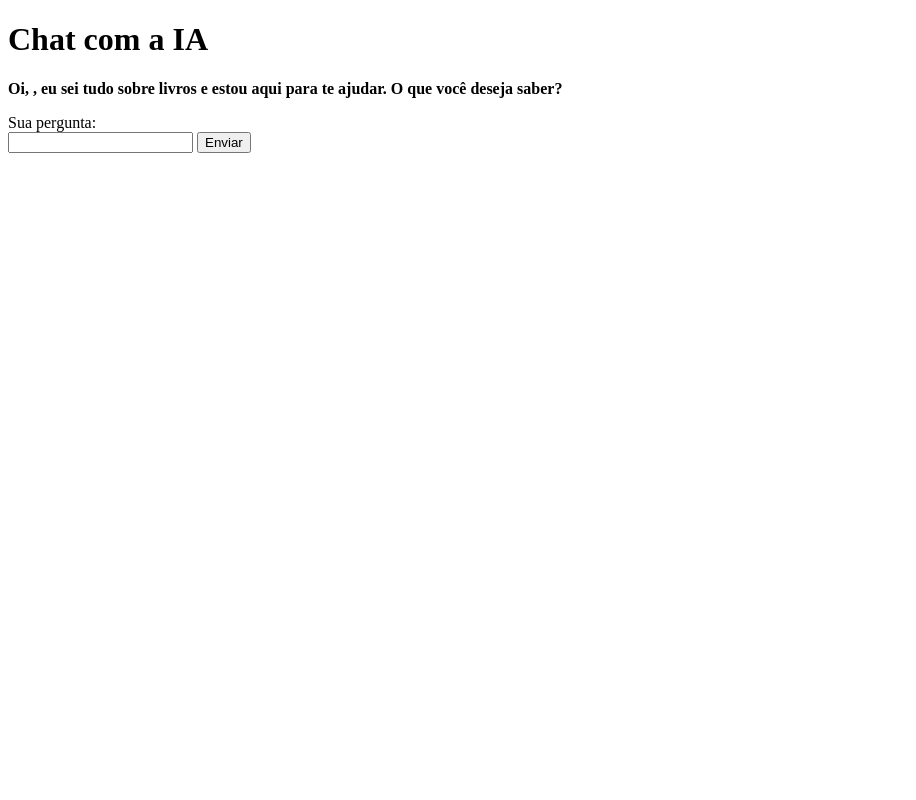
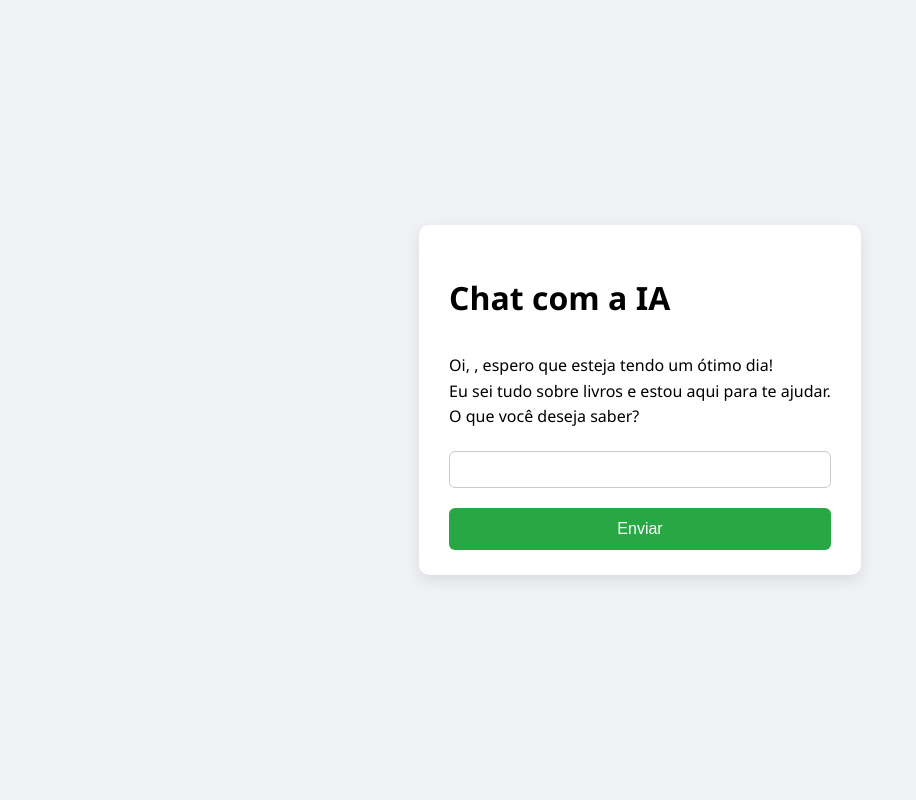
Before and after one commit to ioott/bookmatch-ai-python-geminiAPI, a Flask app: template templates/chat.html in a window 1280 px wide. Shown: the whole page, without its empty margins (0-916 px from the left). Run offline with Flask 3, Linux system fonts and the light colour scheme; the template is opened without the code that fills it, so the values that code supplies are empty.

Commit message:
feat: add custom stylesheet for improved UI

```diff
--- /dev/null
+++ b/static/style.css
@@ -0,0 +1,94 @@
+body {
+  font-family: 'Segoe UI', Tahoma, Geneva, Verdana, sans-serif;
+  background-color: #f0f2f5;
+  display: flex;
+  justify-content: center;
+  align-items: center;
+  height: 100vh;
+  margin: 0;
+}
+
+form {
+  background-color: #fff;
+  padding: 30px 40px;
+  border-radius: 10px;
+  box-shadow: 0 5px 15px rgba(0, 0, 0, 0.1);
+  max-width: 400px;
+  width: 45%;
+}
+
+h1 {
+  text-align: left;
+  color: black;
+  margin-bottom: 30px;
+}
+
+label {
+  font-weight: 500;
+  margin-top: 15px;
+  display: block;
+}
+
+input[type="text"] {
+  width: 100%;
+  padding: 10px;
+  margin-top: 5px;
+  border: 1px solid #ccc;
+  border-radius: 6px;
+  box-sizing: border-box;
+}
+
+input[type="checkbox"] {
+  margin-right: 6px;
+}
+
+.genre-label {
+  display: flex;
+  align-items: center;
+  margin-top: 8px;
+  font-size: 15px;
+  font-weight: 500;
+}
+
+button {
+  margin-top: 20px;
+  width: 100%;
+  padding: 12px;
+  background-color: #28a745;
+  color: white;
+  border: none;
+  border-radius: 6px;
+  font-size: 16px;
+  cursor: pointer;
+}
+
+button:hover {
+  background-color: #218838;
+}
+
+.chat-container {
+  display: flex;
+  justify-content: center;
+  align-items: flex-start;
+  gap: 40px;
+}
+
+.chat-box,
+.response-box {
+  background-color: #fff;
+  padding: 25px 30px;
+  border-radius: 10px;
+  box-shadow: 0 5px 15px rgba(0, 0, 0, 0.1);
+  width: 45%;
+  font-size: 16px;
+  line-height: 1.6;
+}
+
+.chat-container:has(.chat-box):not(:has(.response-box)) .chat-box,
+.chat-container:has(.response-box):not(:has(.chat-box)) .response-box {
+width: 100%;
+}
+
+.resposta-formatada {
+  line-height: 1.6;
+}
--- a/templates/chat.html
+++ b/templates/chat.html
@@ -1,20 +1,29 @@
 <!DOCTYPE html>
 <html>
 <head>
+    <link rel="stylesheet" href="{{ url_for('static', filename='style.css') }}">
     <title>Chat com IA</title>
 </head>
 <body>
+    <div class="chat-container">
+        <form method="post" class="chat-box">
+
             <h1>Chat com a IA</h1>
-    <p><strong>Oi, {{ history.name }}, eu sei tudo sobre livros e estou aqui para te ajudar. O que você deseja saber?</strong></p>
-    <form method="post">
-        <label for="question">Sua pergunta:</label><br>
+
+            <p>Oi, {{ history.name }}, espero que esteja tendo um ótimo dia!<br>
+            Eu sei tudo sobre livros e estou aqui para te ajudar.<br>
+            O que você deseja saber?</p>
+
             <input type="text" id="question" name="question" required>
             <button type="submit">Enviar</button>
         </form>
 
         {% if response %}
-        <h2>Resposta:</h2>
-        <p>{{ response }}</p>
+        <div class="response-box">
+            <h3>Resposta:</h3>
+            <div class="resposta-formatada">{{ response | safe }}</div>
+        </div>
         {% endif %}
+    </div>
 </body>
 </html>
--- a/templates/profile.html
+++ b/templates/profile.html
@@ -1,6 +1,7 @@
 <!DOCTYPE html>
 <html>
 <head>
+    <link rel="stylesheet" href="{{ url_for('static', filename='style.css') }}">
     <title>Perfil do Usuário</title>
 </head>
 <body>
```
Also changed, not shown: templates/start.html (+12 -5 lines). Lines whose indentation alone changed are shown as unchanged.
